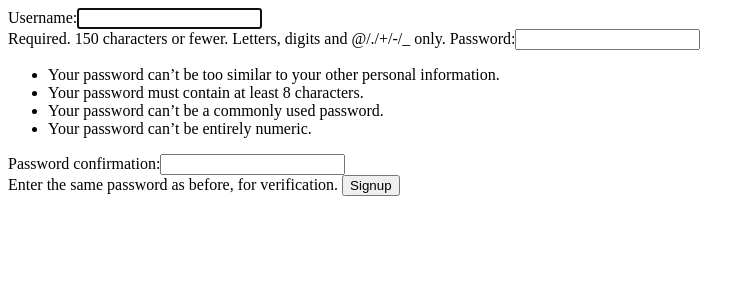
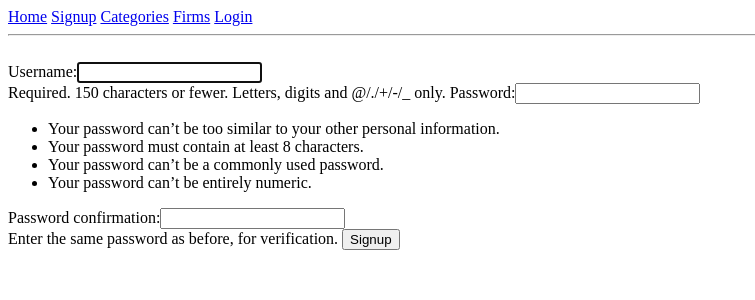
Before and after one commit to zahidkizmaz/VehicleShop, a Django app: page /signup/ in a window 1280 px wide. Shown: the top 300 px of the page, without its empty margins (0-755 px from the left). Run offline with Django 3.2, Linux system fonts and the light colour scheme.

Commit message:
basic links added to base.html, writing a url in the browser era finally finished..! :))

```diff
--- a/shop/templates/shop/base.html
+++ b/shop/templates/shop/base.html
@@ -6,6 +6,14 @@
 	<title>Title </title>
 </head>
 <body>
+	<a href={% url "home" %}>Home<a/>
+	<a href={% url "register" %}>Signup<a/>
+	<a href={% url "categorylist" %}>Categories<a/>
+	<a href={% url "firmlist" %}>Firms<a/>
+	<a href={% url "login" %}>Login<a/>
+	<hr>
+	<br/>
+
 	{% block body %}
 
 	{% endblock %}
```
